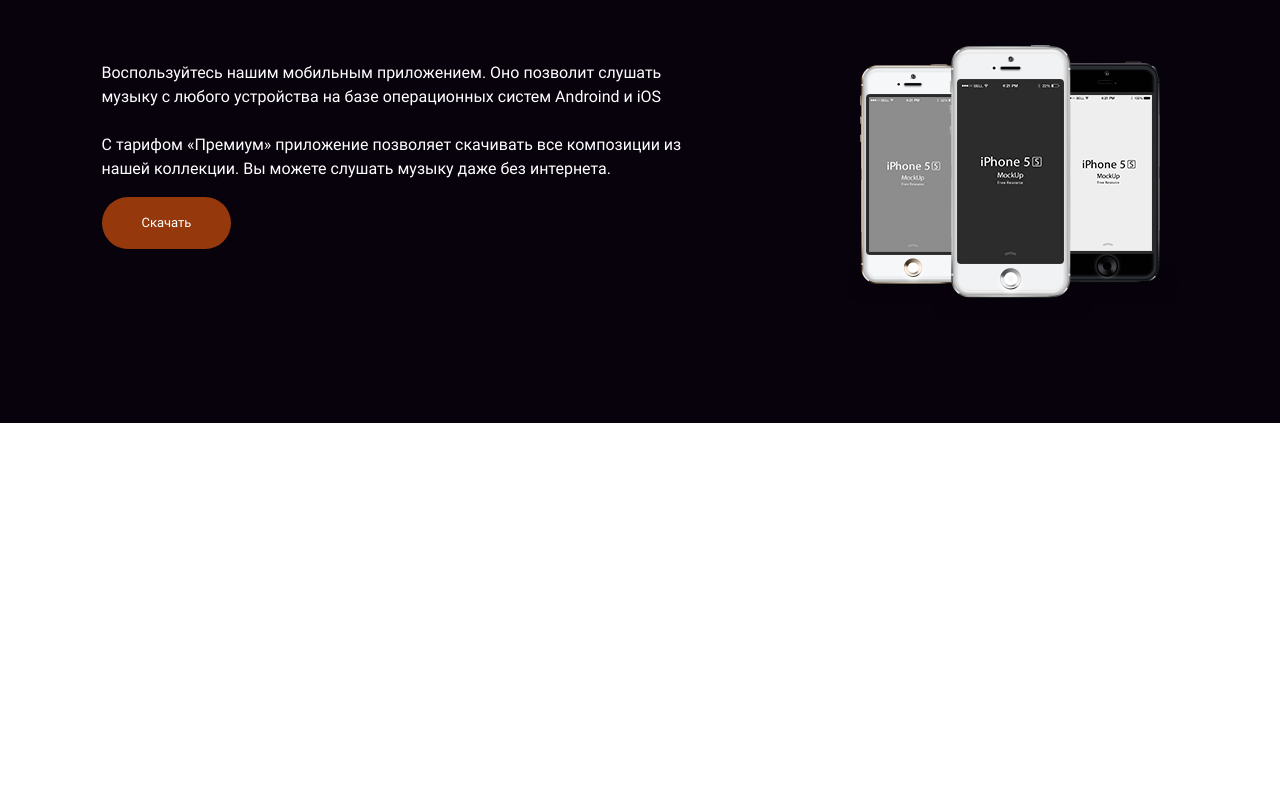
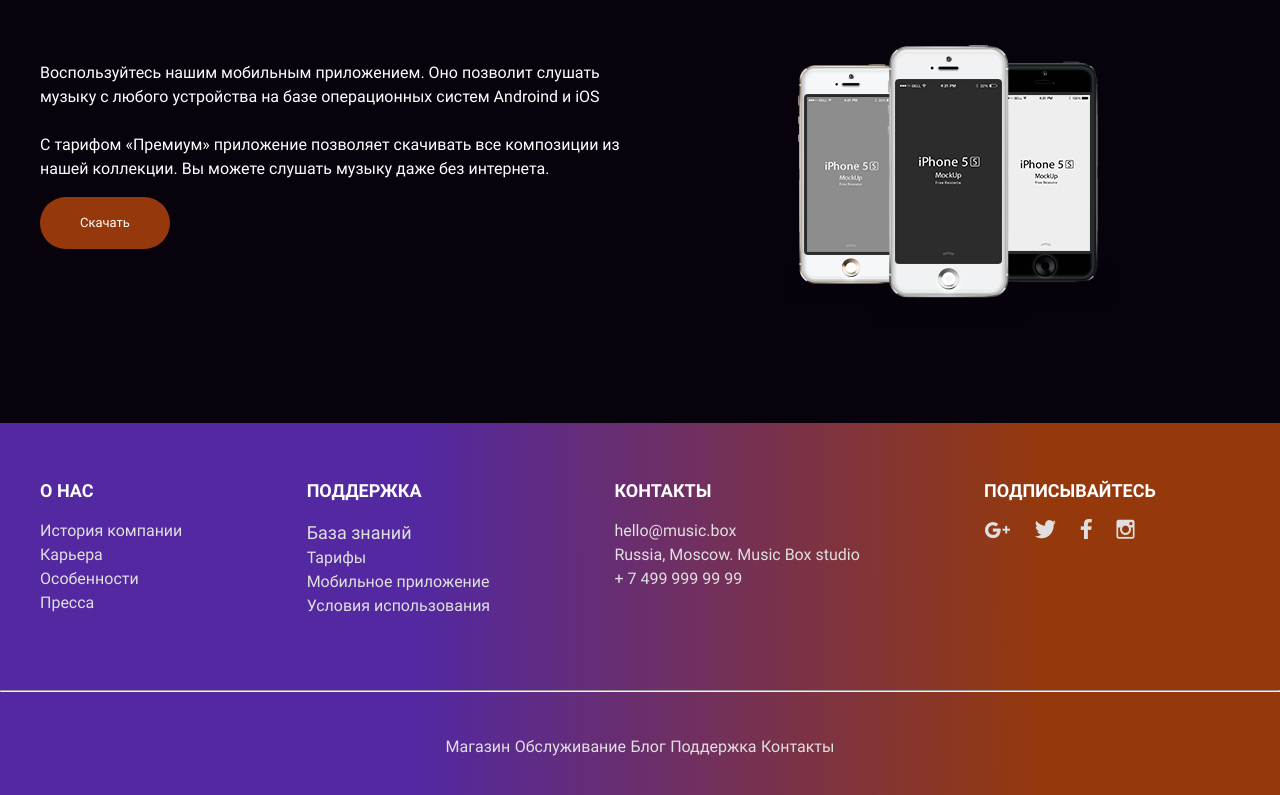
Before and after one commit to botirk/layout-designer-project-lvl2, a website: page src/index.html in a window 1280 px wide. Shown: the part 2660-3455 px from the top of the page. Before the commit the page ends 3083 px from the top, so only its background shows below. Drawn offline with Linux system fonts and the light colour scheme.

Commit message:
!IN PROGRESS! footer

```diff
--- a/src/index.html
+++ b/src/index.html
@@ -134,5 +134,54 @@
         </div>
       </div>
     </section>
+
+    <footer class="color-gray fs-16">
+      <div class="container">
+        <div class="urls-container">
+          <div class="column">
+            <h4 class="color-white">О НАС</h4>
+            <a class="fs-16">История компании</a>
+            <a class="fs-16">Карьера</a>
+            <a class="fs-16">Особенности</a>
+            <a class="fs-16">Пресса</a>
+          </div>
+
+          <div class="column">
+            <h4 class="color-white">ПОДДЕРЖКА</h4>
+            <a class="">База знаний</a>
+            <a class="fs-16">Тарифы</a>
+            <a class="fs-16">Мобильное приложение</a>
+            <a class="fs-16">Условия использования</a>
+          </div>
+
+          <div class="column">
+            <h4 class="color-white">Контакты</h4>
+            <a class="fs-16">hello@music.box</a>
+            <a class="fs-16">Russia, Moscow. Music Box studio</a>
+            <a class="fs-16">+ 7 499 999 99 99</a>
+          </div>
+
+          <div class="column">
+            <h4 class="color-white">ПОДПИСЫВАЙТЕСЬ</h4>
+            <div class="icons">
+              <a><img src="images/Google+.png" /></a>
+              <a><img src="images/Twitter.png" /></a>
+              <a><img src="images/Facebook.png" /></a>
+              <a><img src="images/Instagram.png" /></a>
+            </div>
+          </div>
+        </div>
+      </div>
+      <hr>
+      <div class="container">
+        <div class="end-container">
+          <a class="fs-16">Магазин</a>
+          <a class="fs-16">Обслуживание</a>
+          <a class="fs-16">Блог</a>
+          <a class="fs-16">Поддержка</a>
+          <a class="fs-16">Контакты</a>
+        </div>
+      </div>
+    </footer>
   </body>
 </html>
--- a/src/scss/defaults.scss
+++ b/src/scss/defaults.scss
@@ -53,10 +53,17 @@ h4 {
 a {
   color: inherit;
   text-decoration: none;
+  &:hover { cursor: pointer; }
 }
 
 input, button {
   color: inherit;
+}
+
+section, footer {
+  display: flex;
+  flex-direction: column;
+  align-items: center;
 }
 
 .container {
@@ -73,8 +80,4 @@ input, button {
   }
 }
 
-section {
-  display: flex;
-  flex-direction: column;
-  align-items: center;
-}
+hr { width: 100%; }
--- /dev/null
+++ b/src/scss/footer.scss
@@ -0,0 +1,37 @@
+@use 'media.scss' as media;
+
+footer {
+  background: linear-gradient(89.75deg, #5328a1 32.83%, #95390c 81.56%);
+
+  padding-top: 3rem;
+  padding-bottom: 2rem;
+
+  .urls-container {
+    display: flex;
+    flex-grow: 1;
+    @include media.mobile { flex-direction: column; }
+    gap: 40px;
+
+    width: 100%;
+  }
+
+  .column {
+    flex-grow: 1;
+
+    h4 { margin-bottom: 15px; }
+    a { display: block; }
+    .icons {
+      display: flex;
+      align-items: center;
+      gap: 24px;
+    }
+
+
+  }
+
+  hr {
+    margin-top: 72px;
+    margin-bottom: 40px;
+  }
+
+}
--- a/src/scss/index.scss
+++ b/src/scss/index.scss
@@ -5,3 +5,4 @@
 @use 'page-pricing.scss';
 @use 'page-news.scss';
 @use 'page-app.scss';
+@use 'footer.scss';
--- a/src/scss/page-app.scss
+++ b/src/scss/page-app.scss
@@ -15,6 +15,7 @@
       flex-wrap: wrap;
     }
 
+    width: 100%;
     margin-top: 48px;
   }
 
```
Also changed, not shown: src/css/index.css.
